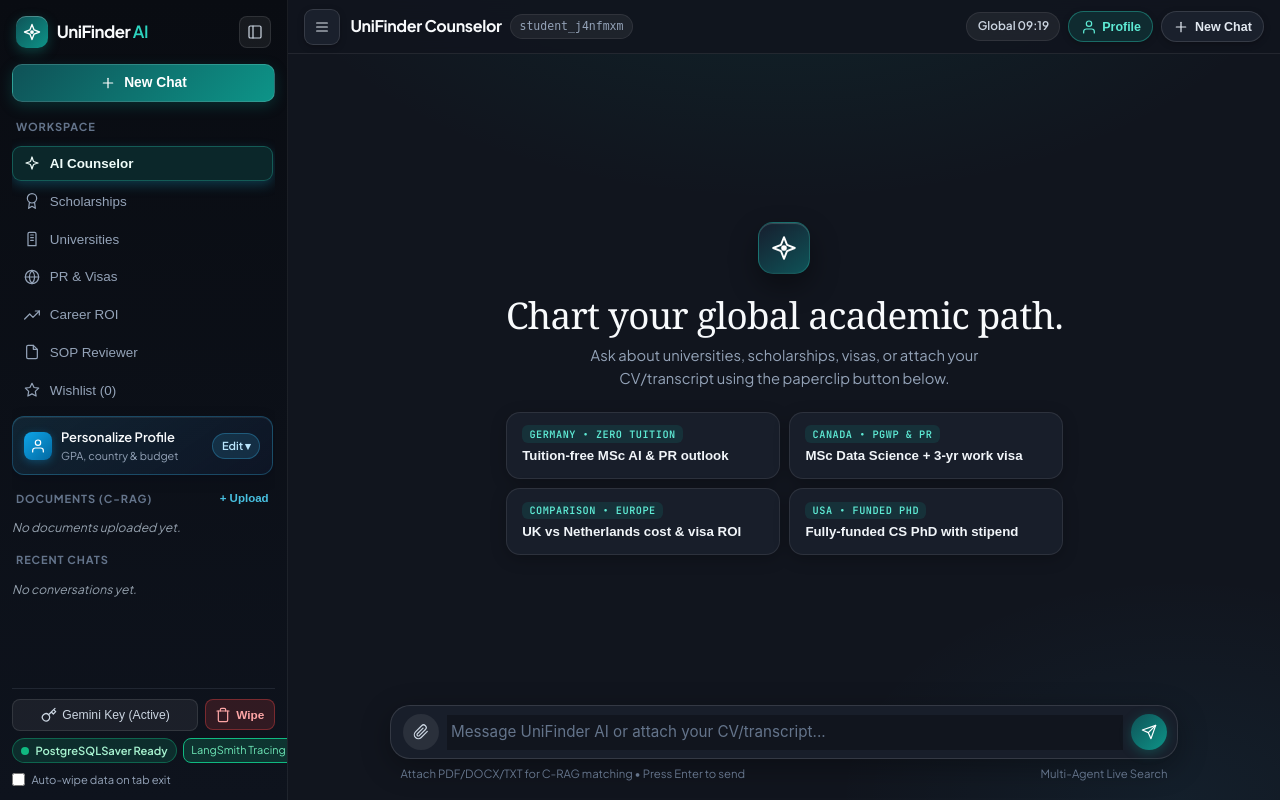
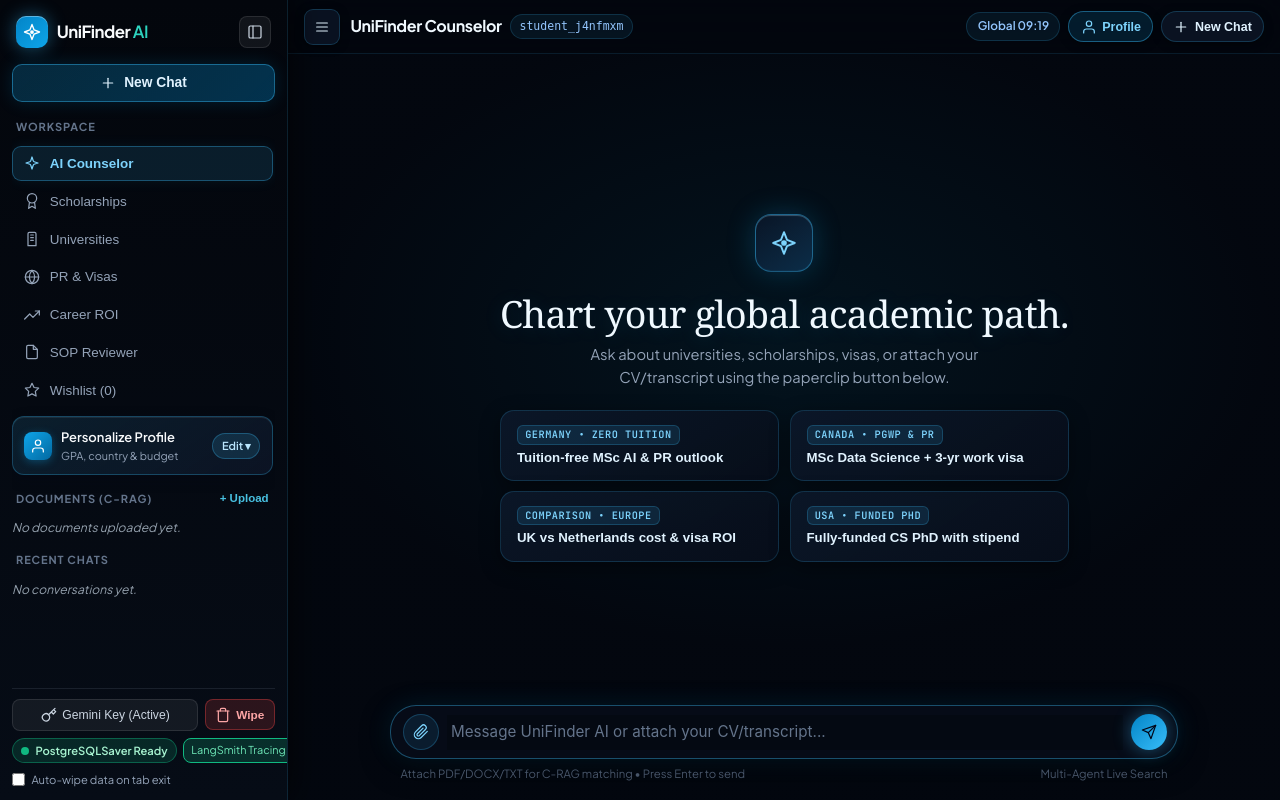
Before and after one commit to taosiff/unifinder-multi-agent, a FastAPI app: page / in a window 1280 px wide. Run offline with FastAPI, Linux system fonts and the light colour scheme; data comes from the database, SQL or seed files in the repository; data that the repository does not hold is empty; parts of the project's set-up code (start-up, migrations or seed data) failed here and were passed over; some libraries are stand-ins or nearby versions; some web fonts are replaced.

Commit message:
Apply ultra-deep midnight and ice-blue HUD chat theme with AI/User avatars

```diff
--- a/static/script.js
+++ b/static/script.js
@@ -231,11 +231,21 @@ function appendChatMessage(role, content) {
         const bubble = document.createElement("div");
         bubble.className = "chat-bubble-user";
         bubble.textContent = content;
+
+        const avatar = document.createElement("div");
+        avatar.className = "chat-avatar human";
+        avatar.innerHTML = `<svg width="15" height="15" viewBox="0 0 24 24" fill="none" stroke="currentColor" stroke-width="2.2"><path d="M20 21v-2a4 4 0 0 0-4-4H8a4 4 0 0 0-4 4v2"/><circle cx="12" cy="7" r="4"/></svg>`;
+
         row.appendChild(bubble);
+        row.appendChild(avatar);
         feed.appendChild(row);
         feed.scrollTop = feed.scrollHeight;
         return bubble;
     } else {
+        const avatar = document.createElement("div");
+        avatar.className = "chat-avatar ai";
+        avatar.innerHTML = `<svg width="15" height="15" viewBox="0 0 24 24" fill="none"><path d="M12 2L14.8 9.2L22 12L14.8 14.8L12 22L9.2 14.8L2 12L9.2 9.2L12 2Z" stroke="currentColor" stroke-width="1.8" stroke-linejoin="round"/><circle cx="12" cy="12" r="2.2" fill="currentColor"/></svg>`;
+
         const bubble = document.createElement("div");
         bubble.className = "chat-bubble-assistant";
         const body = document.createElement("div");
@@ -250,6 +260,7 @@ function appendChatMessage(role, content) {
             <button class="chat-mini-btn" onclick="printDossier()">Print / PDF</button>
         `;
         bubble.appendChild(actions);
+        row.appendChild(avatar);
         row.appendChild(bubble);
         feed.appendChild(row);
         feed.scrollTop = feed.scrollHeight;
--- a/templates/index.html
+++ b/templates/index.html
@@ -14,7 +14,7 @@
     <script src="https://cdn.jsdelivr.net/npm/marked/marked.min.js"></script>
 
     <!-- Custom Forest Green, Sand Beige & Electric Purple Stylesheet -->
-    <link rel="stylesheet" href="/static/style.css?v=3.8.0">
+    <link rel="stylesheet" href="/static/style.css?v=3.9.0">
     <!-- Embedded Master Stylesheet: Guarantees zero cache-lag & 100% render reliability -->
     <style>
 /* ==========================================================================
@@ -3102,19 +3102,19 @@ html, body {
     box-shadow: 0 14px 30px rgba(13, 92, 117, 0.12);
 }
 /* ==========================================================================
-   Cohesive Dark Mode (ChatGPT / Linear Dark) & Mobile-First Fit
+   Ultra-Deep Midnight & Ice-Blue HUD Theme (Inspired by Reference Aesthetic)
    ========================================================================== */
 body {
     font-family: 'Plus Jakarta Sans', -apple-system, BlinkMacSystemFont, sans-serif !important;
     -webkit-font-smoothing: antialiased;
     color: #E2E8F0 !important;
-    background: #11151E !important;
+    background: #02050A !important;
 }
 
 .thread-sidebar {
-    background: linear-gradient(180deg, #090C12 0%, #0E131D 100%) !important;
-    border-right: 1px solid rgba(255, 255, 255, 0.07) !important;
-    box-shadow: none !important;
+    background: linear-gradient(180deg, #03060C 0%, #060C16 100%) !important;
+    border-right: 1px solid rgba(56, 189, 248, 0.14) !important;
+    box-shadow: 4px 0 32px rgba(0, 0, 0, 0.6) !important;
 }
 
 .sidebar-logo {
@@ -3127,77 +3127,83 @@ body {
     width: 32px !important;
     height: 32px !important;
     border-radius: 10px !important;
-    background: linear-gradient(135deg, #0F5257 0%, #0D9488 100%) !important;
-    box-shadow: 0 4px 12px rgba(13, 148, 136, 0.35), inset 0 1px 0 rgba(255, 255, 255, 0.25) !important;
+    background: linear-gradient(135deg, #0284C7 0%, #0EA5E9 100%) !important;
+    box-shadow: 0 0 18px rgba(56, 189, 248, 0.42), inset 0 1px 0 rgba(255, 255, 255, 0.35) !important;
 }
 
 .new-chat-btn {
-    background: linear-gradient(135deg, #0F5257 0%, #0D9488 100%) !important;
-    border: 1px solid rgba(255, 255, 255, 0.14) !important;
-    box-shadow: 0 4px 14px rgba(13, 148, 136, 0.25) !important;
+    background: linear-gradient(135deg, rgba(14, 165, 233, 0.22) 0%, rgba(2, 132, 199, 0.35) 100%) !important;
+    border: 1px solid rgba(56, 189, 248, 0.42) !important;
+    color: #E0F2FE !important;
+    box-shadow: 0 0 18px rgba(14, 165, 233, 0.16) !important;
     font-weight: 600 !important;
 }
 
+.new-chat-btn:hover {
+    background: linear-gradient(135deg, rgba(14, 165, 233, 0.36) 0%, rgba(2, 132, 199, 0.5) 100%) !important;
+    box-shadow: 0 0 24px rgba(56, 189, 248, 0.3) !important;
+}
+
 .sidebar-nav .tab-btn.active {
-    background: rgba(20, 184, 166, 0.15) !important;
-    border-color: rgba(45, 212, 191, 0.30) !important;
-    color: #F0FDFA !important;
+    background: rgba(56, 189, 248, 0.12) !important;
+    border-color: rgba(56, 189, 248, 0.34) !important;
+    color: #7DD3FC !important;
+    box-shadow: 0 0 14px rgba(56, 189, 248, 0.08);
 }
 
 .app-wrapper {
     background:
-        radial-gradient(ellipse 75% 50% at 50% -10%, rgba(13, 148, 136, 0.13) 0%, transparent 70%),
-        radial-gradient(ellipse 50% 40% at 90% 100%, rgba(56, 189, 248, 0.06) 0%, transparent 70%),
-        #11151E !important;
+        radial-gradient(ellipse 68% 54% at 50% 42%, rgba(14, 165, 233, 0.09) 0%, rgba(3, 7, 15, 0.96) 72%),
+        #02050A !important;
 }
 
 .chat-shell-topbar {
-    background: rgba(17, 21, 30, 0.85) !important;
+    background: rgba(3, 7, 14, 0.84) !important;
     backdrop-filter: blur(18px) !important;
-    border-bottom: 1px solid rgba(255, 255, 255, 0.08) !important;
+    border-bottom: 1px solid rgba(56, 189, 248, 0.12) !important;
 }
 
 .topbar-menu-btn,
 .topbar-pill-btn {
-    background: #1A202C !important;
-    border: 1px solid rgba(255, 255, 255, 0.12) !important;
-    color: #E2E8F0 !important;
-    box-shadow: 0 2px 6px rgba(0, 0, 0, 0.25) !important;
+    background: rgba(12, 22, 38, 0.85) !important;
+    border: 1px solid rgba(56, 189, 248, 0.22) !important;
+    color: #E0F2FE !important;
+    box-shadow: 0 2px 10px rgba(0, 0, 0, 0.4) !important;
 }
 
 .topbar-menu-btn:hover,
 .topbar-pill-btn:hover {
-    background: #232B3B !important;
-    border-color: rgba(45, 212, 191, 0.4) !important;
+    background: rgba(14, 165, 233, 0.18) !important;
+    border-color: rgba(56, 189, 248, 0.55) !important;
     color: #FFFFFF !important;
 }
 
 .topbar-profile-cta {
-    background: rgba(13, 148, 136, 0.18) !important;
-    border-color: rgba(45, 212, 191, 0.38) !important;
-    color: #5EEAD4 !important;
+    background: rgba(14, 165, 233, 0.14) !important;
+    border-color: rgba(56, 189, 248, 0.42) !important;
+    color: #7DD3FC !important;
 }
 
 .topbar-title-text {
     font-family: 'Plus Jakarta Sans', sans-serif !important;
     font-weight: 700 !important;
     letter-spacing: -0.02em;
-    color: #F8FAFC !important;
-}
-
-.thread-tag {
-    background: rgba(255, 255, 255, 0.06) !important;
-    color: #94A3B8 !important;
-    border: 1px solid rgba(255, 255, 255, 0.08) !important;
-}
-
+    color: #F0F9FF !important;
+}
+
+.thread-tag,
 .live-hub-pill {
-    background: rgba(255, 255, 255, 0.06) !important;
-    color: #CBD5E1 !important;
-    border: 1px solid rgba(255, 255, 255, 0.08) !important;
-}
-
-/* Bespoke Editorial Welcome Screen (Dark) */
+    background: rgba(56, 189, 248, 0.08) !important;
+    color: #93C5FD !important;
+    border: 1px solid rgba(56, 189, 248, 0.18) !important;
+}
+
+/* Centered HUD Frame Subtle Side Brackets on Desktop */
+.chat-feed {
+    position: relative;
+}
+
+/* Bespoke Midnight Welcome Screen */
 .chat-welcome {
     max-width: 660px !important;
     padding: 1.75rem 1rem 1rem !important;
@@ -3205,22 +3211,24 @@ body {
 }
 
 .chat-welcome-icon {
-    width: 52px !important;
-    height: 52px !important;
-    border-radius: 15px !important;
-    background: linear-gradient(145deg, #161E2E 0%, #0F5257 100%) !important;
-    border: 1px solid rgba(45, 212, 191, 0.32);
-    box-shadow: 0 12px 28px rgba(0, 0, 0, 0.4), inset 0 1px 0 rgba(255, 255, 255, 0.16) !important;
+    width: 58px !important;
+    height: 58px !important;
+    border-radius: 16px !important;
+    background: linear-gradient(145deg, #091526 0%, #0C2D48 100%) !important;
+    color: #7DD3FC !important;
+    border: 1px solid rgba(56, 189, 248, 0.45) !important;
+    box-shadow: 0 0 28px rgba(14, 165, 233, 0.25), inset 0 1px 0 rgba(186, 230, 253, 0.25) !important;
 }
 
 .chat-welcome h3 {
     font-family: 'Instrument Serif', Georgia, serif !important;
-    font-size: 2.3rem !important;
+    font-size: 2.35rem !important;
     font-weight: 400 !important;
     letter-spacing: -0.02em !important;
     line-height: 1.15 !important;
-    color: #F8FAFC !important;
+    color: #F0F9FF !important;
     margin-bottom: 0.5rem !important;
+    text-shadow: 0 2px 20px rgba(56, 189, 248, 0.15);
 }
 
 .chat-welcome p {
@@ -3231,11 +3239,11 @@ body {
     line-height: 1.55;
 }
 
-/* Bento 2x2 Starter Grid (Dark) */
+/* Bento 2x2 Starter Grid (Midnight Ice-Blue Glass) */
 .starter-chips-grid {
     display: grid !important;
     grid-template-columns: repeat(2, minmax(0, 1fr)) !important;
-    gap: 0.6rem !important;
+    gap: 0.65rem !important;
     margin-top: 1.35rem !important;
     text-align: left;
 }
@@ -3245,19 +3253,18 @@ body {
     flex-direction: column !important;
     align-items: flex-start !important;
     gap: 0.25rem !important;
-    background: #181E2A !important;
-    border: 1px solid rgba(255, 255, 255, 0.09) !important;
+    background: linear-gradient(145deg, rgba(12, 24, 42, 0.88) 0%, rgba(7, 14, 26, 0.94) 100%) !important;
+    border: 1px solid rgba(56, 189, 248, 0.18) !important;
     border-radius: 14px !important;
-    padding: 0.8rem 0.95rem !important;
-    box-shadow: 0 4px 16px rgba(0, 0, 0, 0.22) !important;
-    transition: transform 0.22s cubic-bezier(0.16, 1, 0.36, 1), box-shadow 0.22s ease, border-color 0.22s ease, background 0.22s ease !important;
+    padding: 0.85rem 1rem !important;
+    box-shadow: 0 6px 20px rgba(0, 0, 0, 0.42) !important;
+    transition: transform 0.22s cubic-bezier(0.16, 1, 0.36, 1), box-shadow 0.22s ease, border-color 0.22s ease !important;
 }
 
 .starter-chip:hover {
     transform: translateY(-2px) !important;
-    background: #1E2636 !important;
-    border-color: rgba(45, 212, 191, 0.45) !important;
-    box-shadow: 0 10px 26px rgba(13, 148, 136, 0.18) !important;
+    border-color: rgba(56, 189, 248, 0.55) !important;
+    box-shadow: 0 10px 28px rgba(14, 165, 233, 0.22) !important;
 }
 
 .starter-chip-tag {
@@ -3266,8 +3273,9 @@ body {
     font-weight: 600;
     letter-spacing: 0.05em;
     text-transform: uppercase;
-    color: #5EEAD4;
-    background: rgba(13, 148, 136, 0.16);
+    color: #7DD3FC;
+    background: rgba(56, 189, 248, 0.12);
+    border: 1px solid rgba(56, 189, 248, 0.22);
     padding: 0.14rem 0.45rem;
     border-radius: 6px;
 }
@@ -3275,36 +3283,36 @@ body {
 .starter-chip-title {
     font-size: 0.83rem;
     font-weight: 600;
-    color: #F1F5F9;
+    color: #E0F2FE;
     line-height: 1.35;
 }
 
 @media (max-width: 640px) {
-    .chat-welcome { padding: 0.75rem 0.5rem 0.5rem !important; }
-    .chat-welcome-icon { width: 42px !important; height: 42px !important; margin-bottom: 0.65rem !important; }
-    .chat-welcome h3 { font-size: 1.65rem !important; }
-    .chat-welcome p { font-size: 0.82rem !important; }
-    .starter-chips-grid { grid-template-columns: repeat(2, minmax(0, 1fr)) !important; gap: 0.45rem !important; margin-top: 0.95rem !important; }
-    .starter-chip { padding: 0.6rem 0.65rem !important; border-radius: 12px !important; }
-    .starter-chip-tag { font-size: 0.56rem; padding: 0.1rem 0.35rem; }
-    .starter-chip-title { font-size: 0.74rem; }
-}
-
-/* Dark Composer */
+    .chat-welcome { padding: 0.7rem 0.4rem 0.4rem !important; }
+    .chat-welcome-icon { width: 42px !important; height: 42px !important; margin-bottom: 0.55rem !important; }
+    .chat-welcome h3 { font-size: 1.6rem !important; }
+    .chat-welcome p { font-size: 0.8rem !important; }
+    .starter-chips-grid { grid-template-columns: repeat(2, minmax(0, 1fr)) !important; gap: 0.45rem !important; margin-top: 0.85rem !important; }
+    .starter-chip { padding: 0.58rem 0.62rem !important; border-radius: 12px !important; }
+    .starter-chip-tag { font-size: 0.55rem; padding: 0.1rem 0.34rem; }
+    .starter-chip-title { font-size: 0.73rem; }
+}
+
+/* Glowing Capsule Prompt Bar (Reference Image Style) */
 .chatgpt-composer-box {
-    background: #181E2A !important;
-    border: 1px solid rgba(255, 255, 255, 0.12) !important;
-    border-radius: 20px !important;
-    box-shadow: 0 8px 30px rgba(0, 0, 0, 0.32) !important;
+    background: rgba(7, 13, 24, 0.92) !important;
+    border: 1px solid rgba(56, 189, 248, 0.38) !important;
+    border-radius: 26px !important;
+    box-shadow: 0 0 26px rgba(14, 165, 233, 0.12), 0 8px 28px rgba(0, 0, 0, 0.55) !important;
 }
 
 .chatgpt-composer-box:focus-within {
-    border-color: rgba(45, 212, 191, 0.55) !important;
-    box-shadow: 0 0 0 3px rgba(13, 148, 136, 0.16), 0 10px 32px rgba(0, 0, 0, 0.36) !important;
+    border-color: #38BDF8 !important;
+    box-shadow: 0 0 0 3px rgba(56, 189, 248, 0.16), 0 0 32px rgba(56, 189, 248, 0.22) !important;
 }
 
 .chatgpt-composer-box textarea {
-    color: #F8FAFC !important;
+    color: #F0F9FF !important;
 }
 
 .chatgpt-composer-box textarea::placeholder {
@@ -3312,56 +3320,105 @@ body {
 }
 
 .composer-attach-btn {
-    background: rgba(255, 255, 255, 0.08) !important;
-    color: #CBD5E1 !important;
+    background: rgba(56, 189, 248, 0.10) !important;
+    border: 1px solid rgba(56, 189, 248, 0.24) !important;
+    color: #7DD3FC !important;
 }
 
 .composer-attach-btn:hover {
-    background: rgba(45, 212, 191, 0.2) !important;
-    color: #5EEAD4 !important;
+    background: rgba(56, 189, 248, 0.22) !important;
+    color: #FFFFFF !important;
 }
 
 .chatgpt-composer-box .send-icon-btn {
-    background: linear-gradient(135deg, #0F5257 0%, #0D9488 100%) !important;
-    box-shadow: 0 3px 12px rgba(13, 148, 136, 0.35) !important;
+    background: linear-gradient(135deg, #0284C7 0%, #38BDF8 100%) !important;
+    color: #020617 !important;
+    box-shadow: 0 0 18px rgba(56, 189, 248, 0.42) !important;
 }
 
 .composer-hint-row {
-    color: #64748B !important;
-}
-
-/* Dark Mode Status Pill & Chat Bubbles */
+    color: #475569 !important;
+}
+
+/* Compact HUD Status Pill */
 .agent-pipeline-card {
-    background: rgba(24, 30, 42, 0.94) !important;
-    border: 1px solid rgba(45, 212, 191, 0.32) !important;
-    box-shadow: 0 8px 24px rgba(0, 0, 0, 0.32) !important;
+    background: rgba(8, 17, 31, 0.95) !important;
+    border: 1px solid rgba(56, 189, 248, 0.42) !important;
+    box-shadow: 0 0 22px rgba(14, 165, 233, 0.18), 0 8px 24px rgba(0, 0, 0, 0.45) !important;
 }
 
 .pipeline-step-badge {
-    background: rgba(13, 148, 136, 0.22) !important;
-    color: #5EEAD4 !important;
+    background: rgba(56, 189, 248, 0.18) !important;
+    color: #7DD3FC !important;
+    border: 1px solid rgba(56, 189, 248, 0.3);
 }
 
 .pipeline-status-text {
-    color: #E2E8F0 !important;
+    color: #E0F2FE !important;
 }
 
 .pipeline-timer {
     font-family: 'JetBrains Mono', monospace !important;
-    background: rgba(255, 255, 255, 0.07) !important;
-    color: #94A3B8 !important;
+    background: rgba(56, 189, 248, 0.1) !important;
+    color: #7DD3FC !important;
+}
+
+/* Message Rows with Glowing AI & User Avatars */
+.chat-msg-row {
+    display: flex !important;
+    align-items: flex-start !important;
+    gap: 0.65rem !important;
+}
+
+.chat-msg-row.user {
+    justify-content: flex-end !important;
+}
+
+.chat-msg-row.assistant {
+    justify-content: flex-start !important;
+}
+
+.chat-avatar {
+    width: 32px;
+    height: 32px;
+    min-width: 32px;
+    border-radius: 50%;
+    display: flex;
+    align-items: center;
+    justify-content: center;
+    margin-top: 2px;
+}
+
+.chat-avatar.ai {
+    background: radial-gradient(circle at 30% 30%, #0EA5E9 0%, #082038 75%);
+    border: 1px solid rgba(56, 189, 248, 0.55);
+    color: #BAE6FD;
+    box-shadow: 0 0 14px rgba(56, 189, 248, 0.28);
+}
+
+.chat-avatar.human {
+    background: linear-gradient(135deg, #0284C7 0%, #38BDF8 100%);
+    border: 1px solid rgba(186, 230, 253, 0.65);
+    color: #031525;
+    box-shadow: 0 0 14px rgba(56, 189, 248, 0.26);
 }
 
 .chat-bubble-user {
-    background: linear-gradient(135deg, #0F5257 0%, #0D9488 100%) !important;
-    color: #FFFFFF !important;
-    border: 1px solid rgba(255, 255, 255, 0.12) !important;
+    background: linear-gradient(135deg, #0284C7 0%, #0EA5E9 100%) !important;
+    color: #F8FAFC !important;
+    border: 1px solid rgba(125, 211, 252, 0.45) !important;
+    box-shadow: 0 6px 22px rgba(14, 165, 233, 0.25) !important;
 }
 
 .chat-bubble-assistant {
-    background: #181E2A !important;
-    border: 1px solid rgba(255, 255, 255, 0.09) !important;
-    box-shadow: 0 8px 28px rgba(0, 0, 0, 0.26) !important;
+    background: linear-gradient(145deg, rgba(13, 24, 42, 0.92) 0%, rgba(8, 15, 28, 0.96) 100%) !important;
+    border: 1px solid rgba(56, 189, 248, 0.2) !important;
+    box-shadow: 0 8px 28px rgba(0, 0, 0, 0.45) !important;
+}
+
+@media (max-width: 640px) {
+    .chat-avatar { width: 26px; height: 26px; min-width: 26px; }
+    .chat-msg-row { gap: 0.45rem !important; }
 }
 
 .chat-bubble-assistant .markdown-body {
@@ -3432,18 +3495,18 @@ body {
 }
 
 .tab-content select, .tab-content input, .tab-content textarea, .modal-card input, .modal-card select {
-    background: #11151E !important;
-    border-color: rgba(255, 255, 255, 0.14) !important;
-    color: #F8FAFC !important;
+    background: #040912 !important;
+    border-color: rgba(56, 189, 248, 0.22) !important;
+    color: #F0F9FF !important;
 }
 
 .matrix-table th {
-    background: #0F5257 !important;
-    color: #FFFFFF !important;
+    background: #0C3559 !important;
+    color: #E0F2FE !important;
 }
 
 .matrix-table td {
-    border-color: rgba(255, 255, 255, 0.08) !important;
+    border-color: rgba(56, 189, 248, 0.1) !important;
     color: #CBD5E1 !important;
 }
 
```
Also changed, not shown: other parts of templates/index.html (+32 -26 lines).
